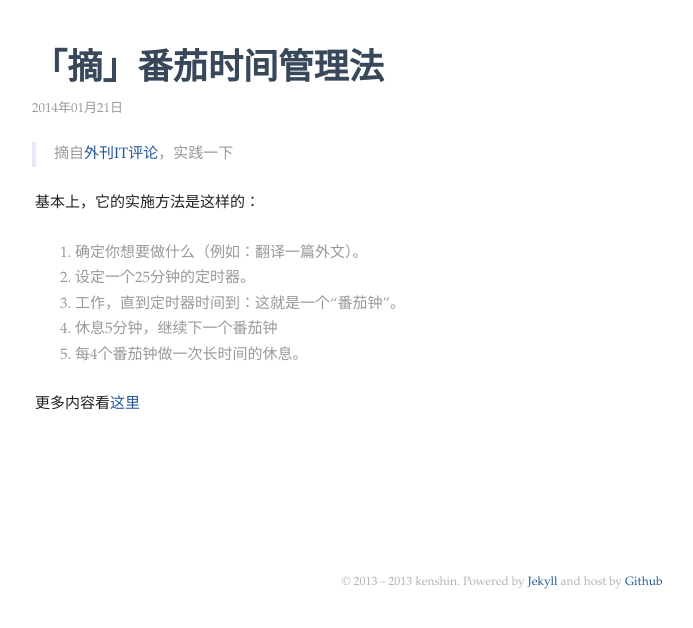
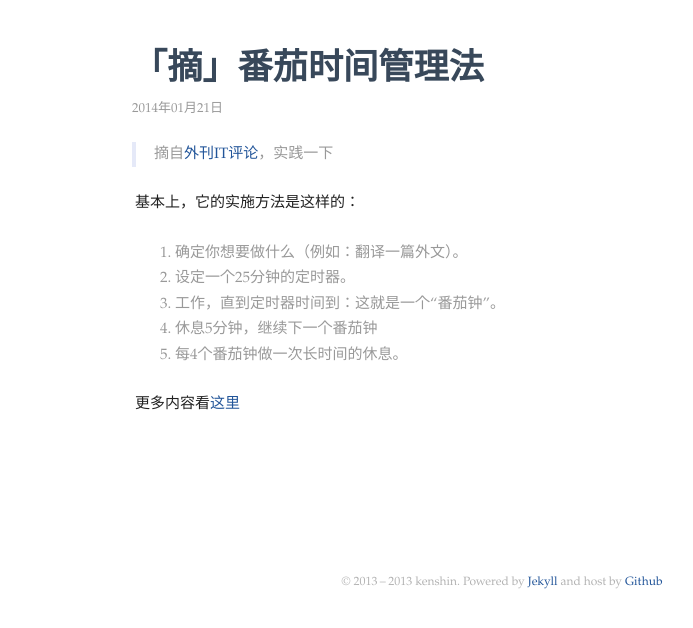
Before and after one commit to kenshinlin/archives, a Jekyll site: the page built from _posts/2014-1-21-tomatoTimer.md, in a window 1280 px wide. Shown: the top 628 px of the page, without its empty margins (138-831 px from the left). Built offline with Jekyll 4.4.1, drawn with Linux system fonts in a browser that asks for light colours; comment, search, counter and statistics services are not loaded.

Commit message:
Update style.css

```diff
--- a/css/style.css
+++ b/css/style.css
@@ -94,6 +94,10 @@ visibility: hidden;
   /*overflow: hidden;*/
   position: relative;
 }
+
+.post_wrap{
+  width:760px;
+}
 .article h1{
 font-weight: bold;
 color: #38485a;
@@ -102,6 +106,10 @@ font-size: 2.2rem;
 .content{
   float: left;
   width: 632px;
+}
+
+.post_content{
+  width:auto;
 }
   .avatar span{
     color: rgba(34,59,74,.4);
```
